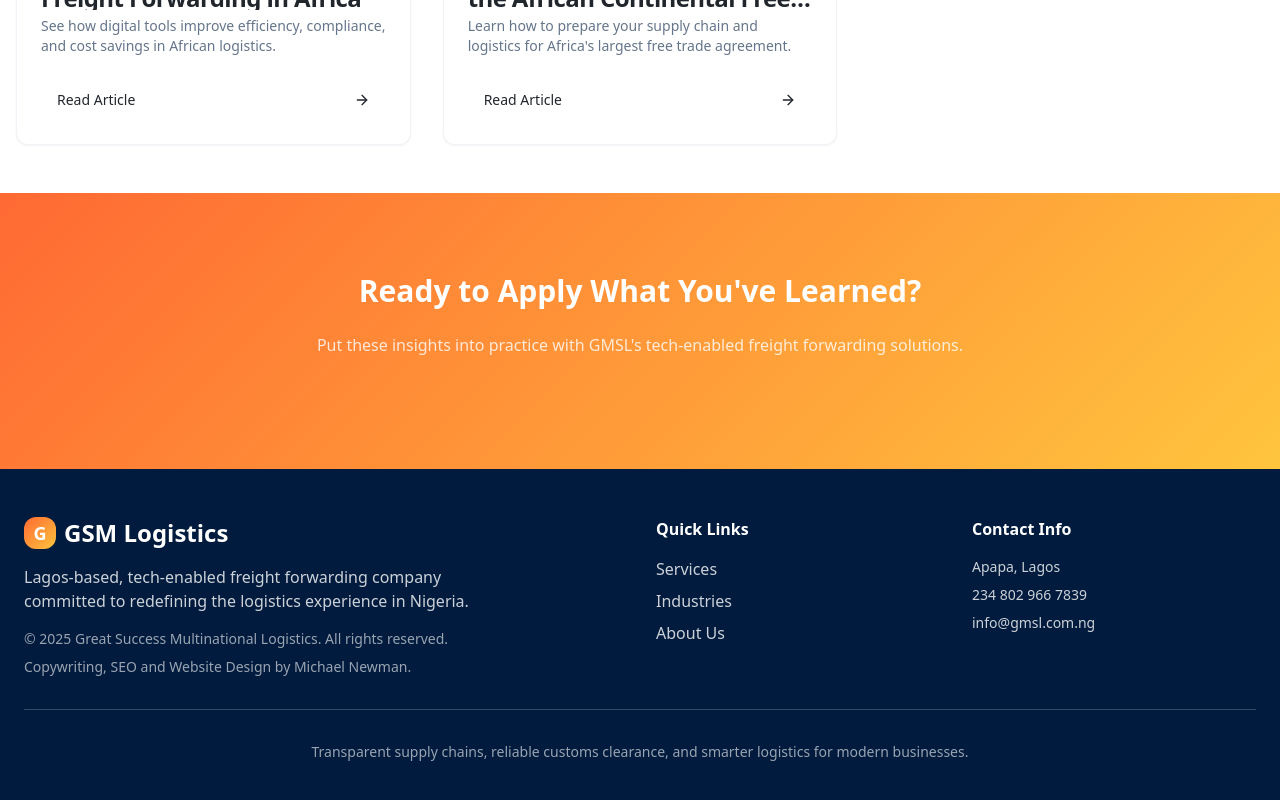
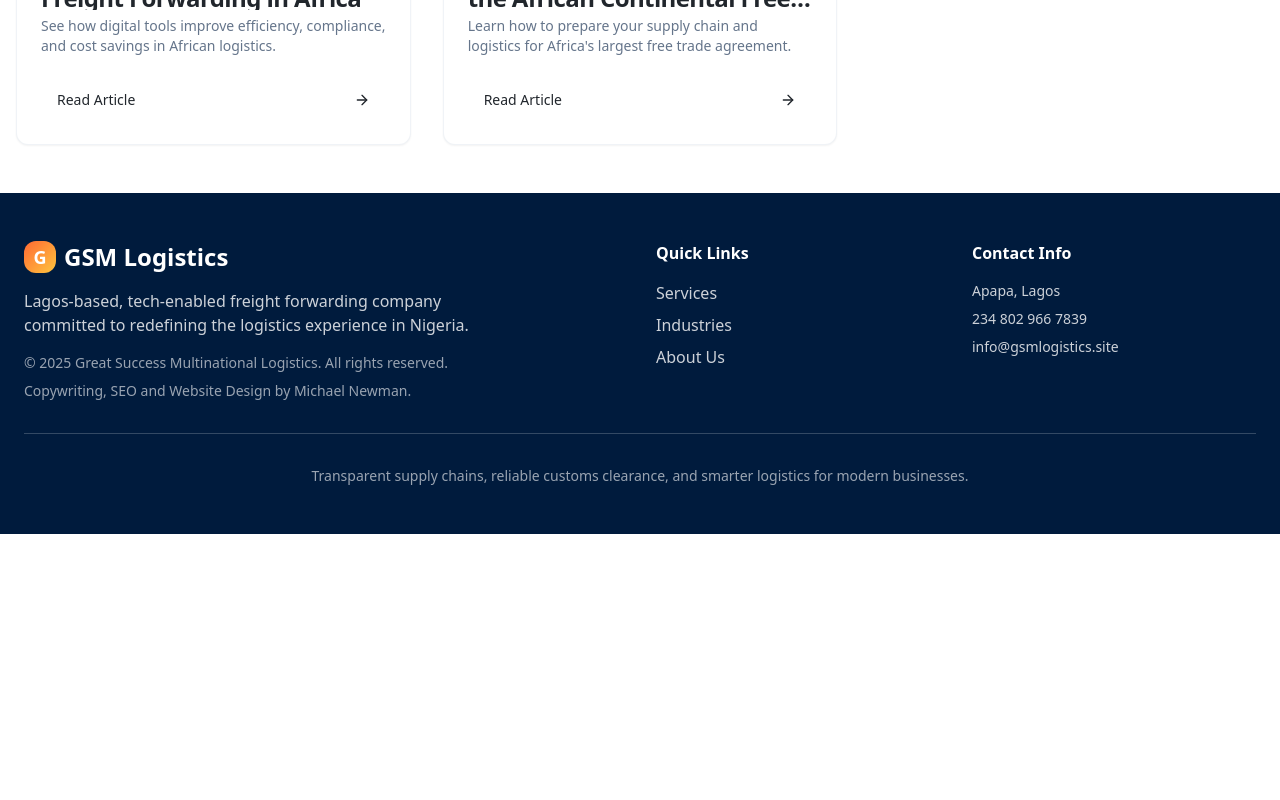
Before and after one commit to MichaelNewmanLightKnight/gsml, a React (Vite) app: page /learn in a window 1280 px wide. Shown: the part 1469-2269 px from the top of the page. After the commit the page ends 2003 px from the top, so only its background shows below. Built offline with nearby package versions, Linux system fonts and the light colour scheme; the HTML template or start-up script is replaced by a standard one.

Commit message:
Remove specific text and update email

```diff
--- a/src/components/Contact.tsx
+++ b/src/components/Contact.tsx
@@ -19,7 +19,7 @@ const Contact = () => {
     {
       icon: Mail,
       title: "Email",
-      details: "info@gmsl.com.ng",
+      details: "info@gsmlogistics.site",
       action: "Send Email"
     },
     {
--- a/src/components/Footer.tsx
+++ b/src/components/Footer.tsx
@@ -36,7 +36,7 @@ const Footer = () => {
             <ul className="space-y-2 text-primary-foreground/80 text-sm">
               <li>Apapa, Lagos</li>
               <li>234 802 966 7839</li>
-              <li>info@gmsl.com.ng</li>
+              <li>info@gsmlogistics.site</li>
             </ul>
           </div>
         </div>
--- a/src/pages/Learn.tsx
+++ b/src/pages/Learn.tsx
@@ -146,17 +146,6 @@ const Learn = () => {
           </div>
         </section>
 
-        {/* CTA Section */}
-        <section className="py-20 bg-gradient-accent">
-          <div className="container mx-auto px-4 text-center">
-            <h2 className="text-3xl font-bold text-accent-foreground mb-6">
-              Ready to Apply What You've Learned?
-            </h2>
-            <p className="text-accent-foreground/80 mb-8 max-w-2xl mx-auto">
-              Put these insights into practice with GMSL's tech-enabled freight forwarding solutions.
-            </p>
-          </div>
-        </section>
       </main>
       <Footer />
     </>
```
